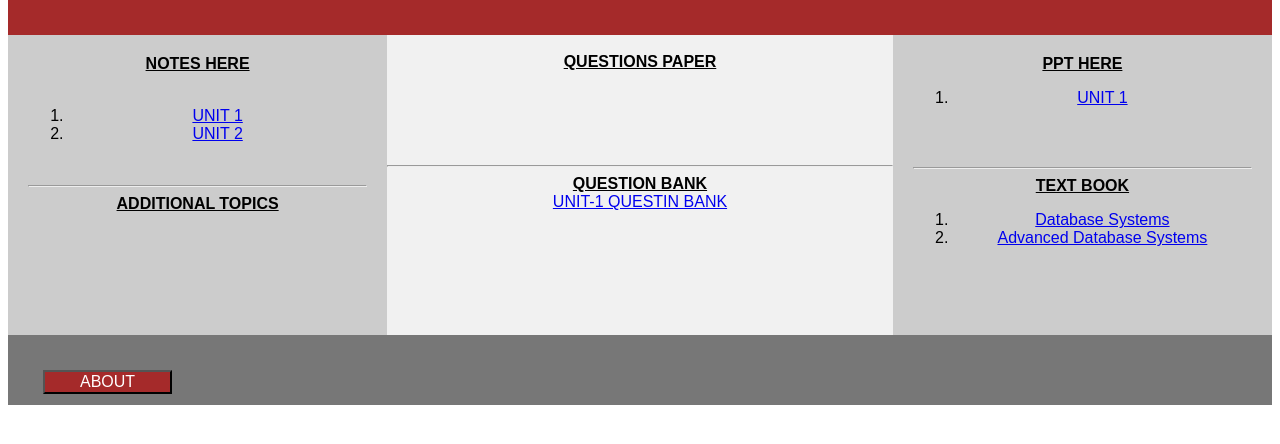
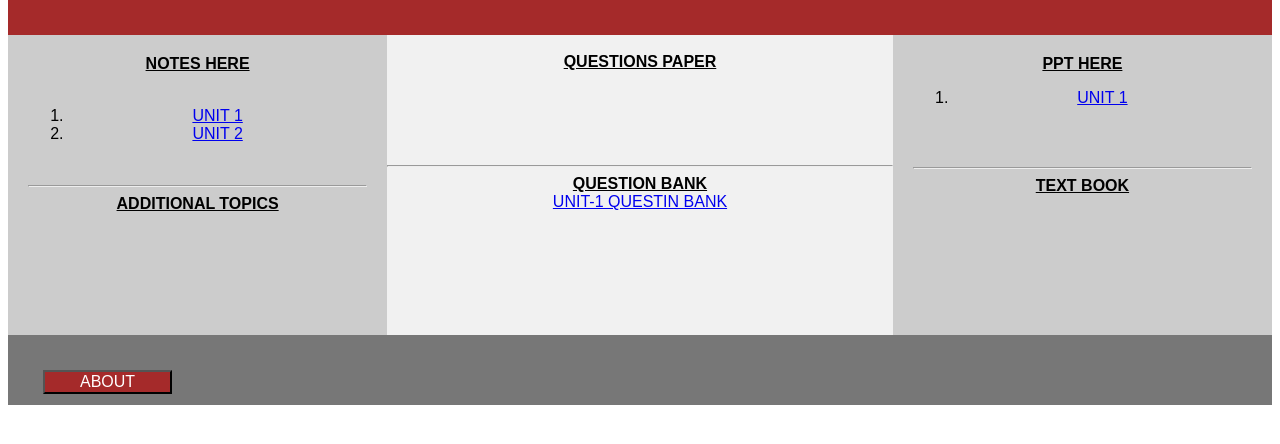
Before and after one commit to aameccse/CS6005, a plain HTML site: page index.html in a window 1280 px wide. Shown: the part 326-770 px from the top of the page. Drawn offline with Linux system fonts and the light colour scheme.

Commit message:
Update index.html

```diff
--- a/index.html
+++ b/index.html
@@ -121,7 +121,7 @@ footer {
 }
 </style>
 <body>
-<div id="grad1"><a href="https://aameccse.github.io/even/"><button type="button"style="cursor: pointer;" >BACK</button></a>
+<div id="grad1"><a href="https://aameccse.github.io/odd4/"><button type="button"style="cursor: pointer;" >BACK</button></a>
  <h2><center><br><br><br>ANJALAI AMMAL MAHALINGAM ENGINEERING COLLEGE<br> DEPARTMENT OF COMPUTER SCIENCE </h2>
 </div>
 <header>
@@ -144,10 +144,6 @@ footer {
   <div style="text-align:center"><U><B>PPT  HERE</B></U><ol><li><a href="UNIT-I.pptx">UNIT 1</a></li>
      </ol><BR><BR>
   <hr><B><U>TEXT BOOK</U></B><BR>
-  <OL>
-  <LI><A HREF="book1.pdf">Database Systems</A></LI>
-  <LI><A HREF="book2.pdf">Advanced Database Systems</A></LI>
-    </OL>
   </div>
 
   </aside>
```
